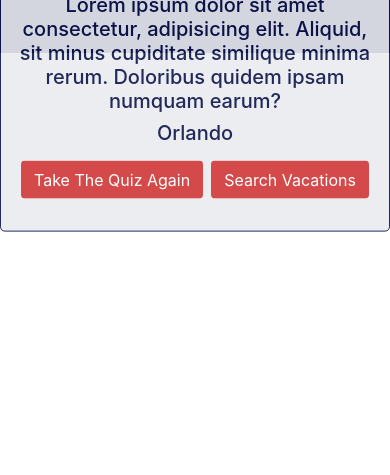
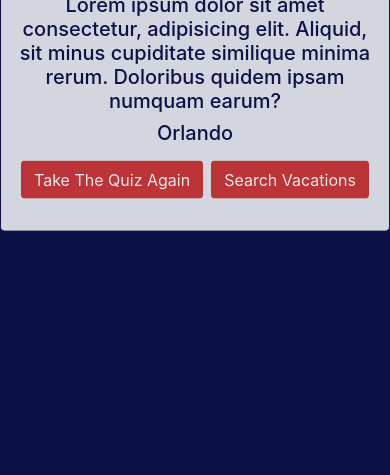
Before and after one commit to Dylan-Harden3/TravelEZ, a website: page app/pages/quizResults.html in a window 390 px wide. Shown: the part 369-844 px from the top of the page. Drawn offline with nearby package versions, Linux system fonts and the light colour scheme; no server answers.

Commit message:
updated mobile settings

```diff
--- a/app/css/styles.css
+++ b/app/css/styles.css
@@ -147,6 +147,11 @@ body {
     transform: translate(-50%,-50%);
 }
 
+.full {
+    min-height: 100vh;
+    height: 100%;
+}
+
 @keyframes slide {
     0% {
         background-image: url("../img/liberty.jpg");
--- a/app/pages/quizResults.html
+++ b/app/pages/quizResults.html
@@ -9,7 +9,7 @@
     <title>Quiz Recommendations</title>
 </head>
 <body>
-    <div class="bg-navy fill">
+    <div class="bg-navy full">
         <nav class="navbar navbar-expand-sm bg-white navbar-dark sticky-top py-3">
             <div class="container">
                 <a class="text-red nav-text" href="../index.html">
```
Also changed, not shown: app/pages/result.html (+2 -2 lines).
